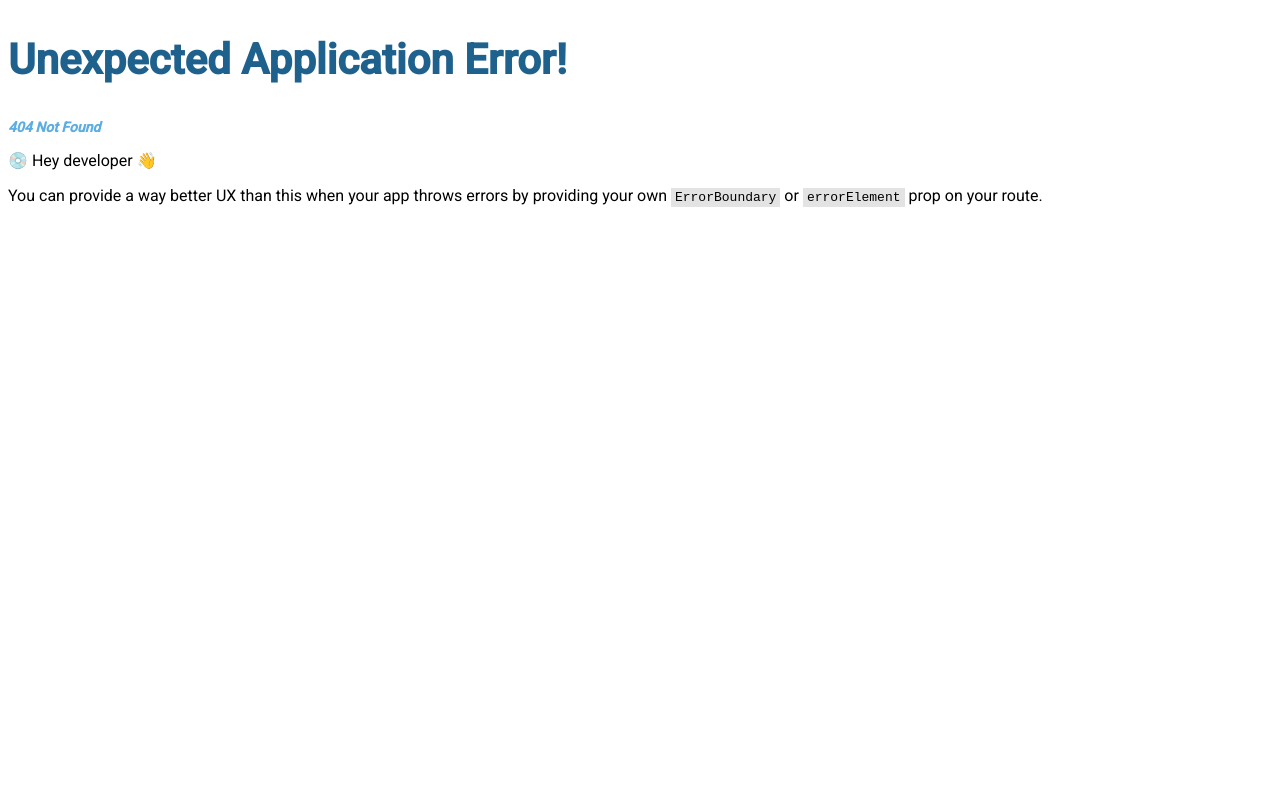
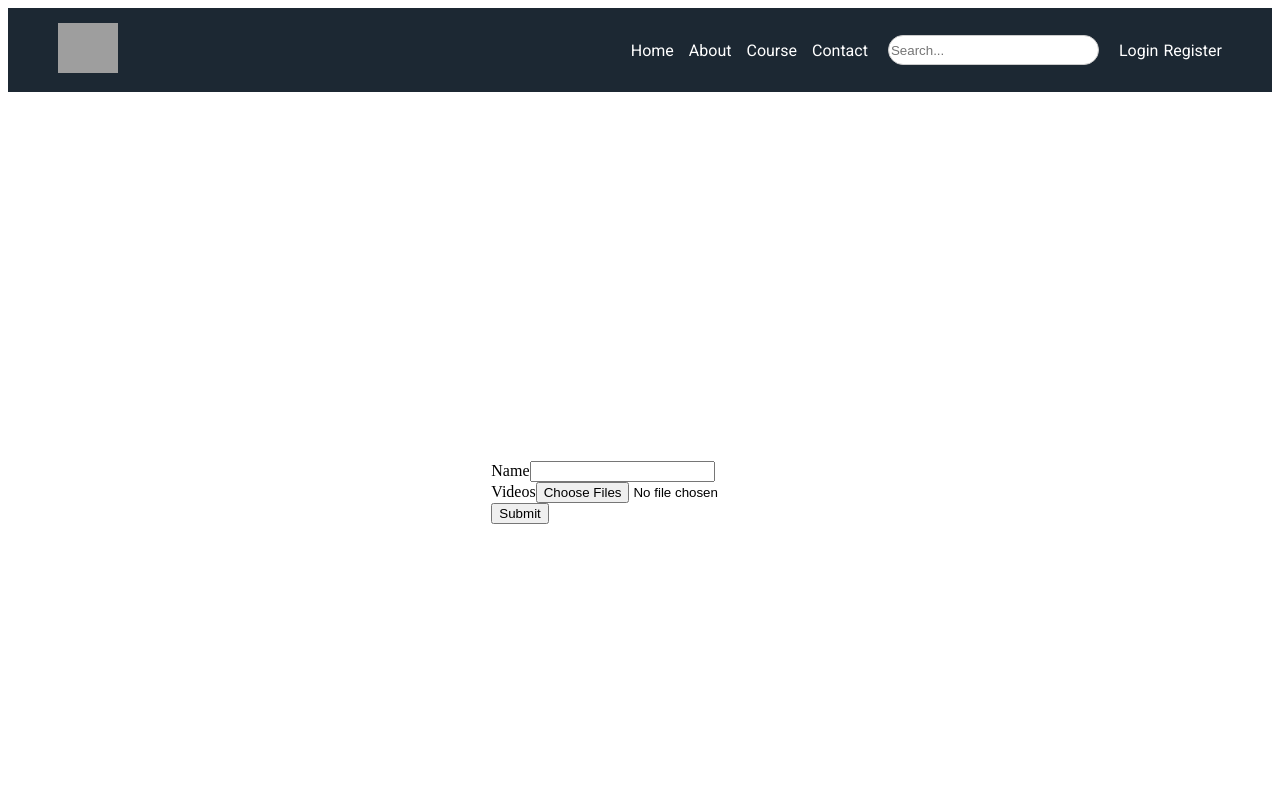
Before and after one commit to TanbirHasan/GatherSkill, a React (Create React App) app: page /postFile in a window 1280 px wide. Before the commit this address had no page. Shown: the top 800 px of the page. Built offline with nearby package versions, Linux system fonts and the light colour scheme; grey boxes are pictures that could not be loaded.

Commit message:
course video integration

```diff
--- a/package.json
+++ b/package.json
@@ -6,8 +6,10 @@
     "@testing-library/jest-dom": "^5.16.5",
     "@testing-library/react": "^13.4.0",
     "@testing-library/user-event": "^13.5.0",
+    "axios": "^1.4.0",
     "react": "^18.2.0",
     "react-dom": "^18.2.0",
+    "react-icons": "^4.8.0",
     "react-router-dom": "^6.11.2",
     "react-scripts": "5.0.1",
     "web-vitals": "^2.1.4"
--- a/src/components/CourseDetails/CourseDetails.js
+++ b/src/components/CourseDetails/CourseDetails.js
@@ -1,23 +1,43 @@
-import React from "react";
+import React, { useEffect, useState } from "react";
 import styles from "./CourseDetails.module.css";
 import Layout from "../Layout/Layout";
 import { Link } from "react-router-dom";
+import { AiFillLock } from "react-icons/ai";
+import axios from "axios";
+import { BACKEND_URI } from "../../config/contants";
 
 export default function CourseDetails() {
+  const [courses, setCourses] = useState([]);
+
+  const getAllMedias = () => {
+    axios
+      .get(`${BACKEND_URI}/api/v1/media/all`)
+      .then((result) => setCourses(result.data))
+      .catch((err) => console.log(err));
+  };
+
+  console.log(courses[0]?.videos[0]?.video)
+
+  useEffect(() => {
+    getAllMedias();
+  }, []);
   return (
     <Layout>
       <section className={styles.courses}>
         <h2>Full Stack Crash Course</h2>
         <div className={styles.coursesInner}>
           <div className={styles.videoContainer}>
-        <video controls style={{width: "100%", height: "auto", minWidth: "800px"}} >
-          <source src="videos/sea.mp4" type="video/mp4" />
+            <video
+              controls
+              style={{ width: "100%", height: "auto", minWidth: "800px" }}
+            >
+              <source src={`${BACKEND_URI}${courses[0]?.videos[0]?.video}`} type="video/mp4" />
               Your browser does not support the video tag.
             </video>
           </div>
           <div className={styles.courseContent}>
             <div>
-          <h4>Course Content</h4>
+              <h4 style={{ color: "white" }}>Course Content</h4>
             </div>
             <div class={styles.searchbox}>
               <input type="text" placeholder="Search Lesson" />
@@ -25,13 +45,35 @@ export default function CourseDetails() {
             </div>
             {/* tab */}
             <div className={styles.videoLink}>
-           <Link to="">Vide0 1</Link>
-           <Link to="">Vide0 1</Link>
-           <Link to="">Vide0 1</Link>
+              {/* <div className={styles.videoBox}>
+                <span style={{ fontSize: "20px" }}>
+                  <AiFillLock />
+                </span>
+                <Link to="">Video 1</Link>
+              </div>
+              <div className={styles.videoBox}>
+                <span style={{ fontSize: "20px" }}>
+                  <AiFillLock />
+                </span>
+                <Link to="">Video 2</Link>
+              </div>
+              <div className={styles.videoBox}>
+                <span style={{ fontSize: "20px" }}>
+                  <AiFillLock />
+                </span>
+                <Link to="">Video 3</Link>
+              </div> */}
+              {courses && courses?.map((item) => (
+                <div className={styles.videoBox}>
+                  <span style={{ fontSize: "20px" }}>
+                    <AiFillLock />
+                  </span>
+                  <Link to="">Video 1</Link>
+                </div>
+              ))}
             </div>
           </div>
         </div>
-
       </section>
     </Layout>
   );
--- a/src/components/CourseDetails/CourseDetails.module.css
+++ b/src/components/CourseDetails/CourseDetails.module.css
@@ -2,6 +2,7 @@
   text-align: center;
   width: 77%;
   overflow: hidden;
+
 
 }
 
@@ -11,6 +12,8 @@
 
 .courses {
   height: 100vh;
+  background-color: #34495E;
+  padding: 15px;
 }
 
 .coursesInner {
@@ -25,6 +28,7 @@
   padding: 0px 10px;
   border: 1px solid black;
   border-radius: 5px;
+  background-color: #2B1B42;
 }
 
 /* Search filed style */
@@ -52,4 +56,13 @@
     display: flex;
     flex-direction: column;
     gap: 10px;
+    margin-top: 10px;
 }
+
+.videoBox{
+    display: flex;
+    background-color: #CACFD2 ;
+    justify-content: space-between;
+    border: 1px solid black;
+    padding: 10px;
+}
--- a/src/components/Courses/Courses.js
+++ b/src/components/Courses/Courses.js
@@ -1,8 +1,12 @@
-import React from "react";
+import React, { useEffect, useState } from "react";
 import style from "./style.css";
 import { Link } from "react-router-dom";
+import axios from "axios";
+import { BACKEND_URI } from "../../config/contants";
 
 export default function Courses() {
+
+
   return (
     <section class="articles">
       <div className="articles-inner">
--- a/src/components/Navbar/Navbar.js
+++ b/src/components/Navbar/Navbar.js
@@ -6,14 +6,29 @@ export default function Navbar() {
   return (
     <header className={styles.header}>
       <div>
-        <img src='https://static.vecteezy.com/system/resources/previews/000/586/123/original/book-reading-logo-and-symbols-template-icons-vector.jpg' height='50' width='60'/>
+        <img
+          src="https://static.vecteezy.com/system/resources/previews/000/586/123/original/book-reading-logo-and-symbols-template-icons-vector.jpg"
+          height="50"
+          width="60"
+        />
       </div>
       <div className={styles.menulinkbox}>
         <ul className={styles.menulist}>
-          <li className={styles.menulistitem}><Link to="/">Home</Link></li>
-          <li className={styles.menulistitem}>About</li>
-          <li className={styles.menulistitem}>Course</li>
-          <li className={styles.menulistitem}>Contact</li>
+          <Link to="/" className={styles.navLink}>
+            <li className={styles.menulistitem}>Home</li>
+          </Link>
+          <Link to="/about" className={styles.navLink}>
+            {" "}
+            <li className={styles.menulistitem}>About</li>
+          </Link>
+          <Link to="/course" className={styles.navLink}>
+            {" "}
+            <li className={styles.menulistitem}>Course</li>
+          </Link>
+          <Link to="/contact" className={styles.navLink}>
+            {" "}
+            <li className={styles.menulistitem}>Contact</li>
+          </Link>
         </ul>
         <div class={styles.searchbox}>
           <input type="text" placeholder="Search..." />
@@ -21,10 +36,14 @@ export default function Navbar() {
         </div>
         <div className={styles.auth}>
           <li className={styles.menulistitem}>
-            <Link to="" style={{textDecoration:'none', color:'white'}}>Login</Link>
+            <Link to="" style={{ textDecoration: "none", color: "white" }}>
+              Login
+            </Link>
           </li>
           <li className={styles.menulistitem}>
-            <Link to="" style={{textDecoration:'none', color:'white'}}>Register</Link>
+            <Link to="" style={{ textDecoration: "none", color: "white" }}>
+              Register
+            </Link>
           </li>
         </div>
       </div>
--- a/src/components/Navbar/Navbar.module.css
+++ b/src/components/Navbar/Navbar.module.css
@@ -26,6 +26,10 @@ header {
 
 }
 
+.navLink{
+  text-decoration: none;
+}
+
 .auth{
   display: flex;
   gap: 5px;
--- /dev/null
+++ b/src/components/PostVideo/PostVideo.js
@@ -0,0 +1,59 @@
+import React, { useState } from "react";
+import styles from "./PostVideo.module.css";
+import axios from "axios";
+import {BACKEND_URI} from "../../config/contants"
+import Layout from "../Layout/Layout";
+
+export default function PostVideo() {
+  const [name, setName] = useState();
+  const [videos, setVideos] = useState([]);
+  const handleSubmit = (e) => {
+    e.preventDefault();
+
+    let formdata = new FormData();
+    for(let key in videos){
+        formdata.append('videos',videos[key])
+    }
+    formdata.append('name',name);
+
+    axios.post(`${BACKEND_URI}/api/v1/media/create`,formdata)
+    .then(success => alert('Submitted successfully'))
+    .catch(error => {
+        alert(error)
+    })
+
+  };
+  return (
+    <Layout>
+      <div className={styles.postFileContainer}>
+        <form onSubmit={handleSubmit}>
+          <div className={styles.formGroup}>
+            <label htmlFor="name">Name</label>
+            <input
+              type="text"
+              name="name"
+              className={styles.formControl}
+              value={name}
+              onChange={(e) => setName(e.target.value)}
+            />
+          </div>
+          <div className={styles.formGroup}>
+            <label htmlFor="name">Videos</label>
+            <input
+              type="file"
+              name="videos"
+              className={styles.formControl}
+              multiple
+              accept=".mp4, .mkv"
+              onChange={(e) => setVideos(e.target.files)}
+            />
+          </div>
+
+          <button className={styles.videosButton} type="submit">
+            Submit
+          </button>
+        </form>
+      </div>
+    </Layout>
+  );
+}
--- /dev/null
+++ b/src/components/PostVideo/PostVideo.module.css
@@ -0,0 +1,8 @@
+
+
+.postFileContainer{
+    height: 100vh;
+    display: flex;
+    align-items: center;
+    justify-content: center;
+}
--- /dev/null
+++ b/src/config/contants.js
@@ -0,0 +1 @@
+export const BACKEND_URI = 'http://localhost:8000';
--- a/src/router/Routes.js
+++ b/src/router/Routes.js
@@ -2,6 +2,7 @@ import { createBrowserRouter } from "react-router-dom";
 import Layout from "../components/Layout/Layout";
 import CourseDetails from "../components/CourseDetails/CourseDetails";
 import Home from "../Pages/Home/Home";
+import PostVideo from "../components/PostVideo/PostVideo";
 
 export const router = createBrowserRouter([
 	// normal main route
@@ -14,4 +15,8 @@ export const router = createBrowserRouter([
 		path: '/courseDetails',
 		element: <CourseDetails />,
 	},
+	{
+		path: '/postFile',
+		element: <PostVideo />,
+	},
 ])
```
Also changed, not shown: 1 other file (tests, documents, lock files or other folders). Lines whose indentation alone changed are shown as unchanged.
